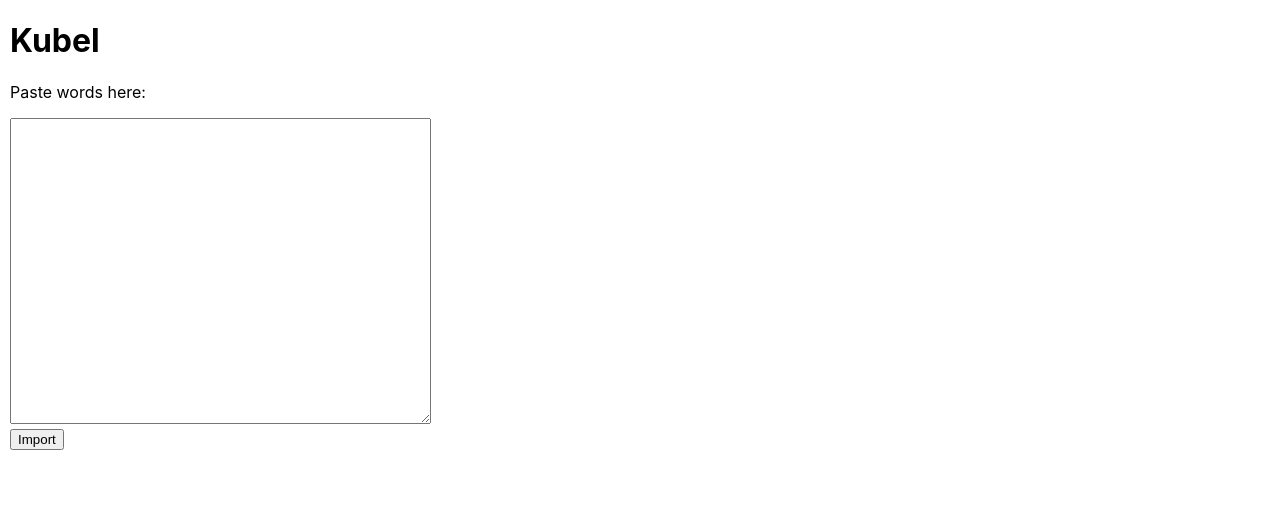
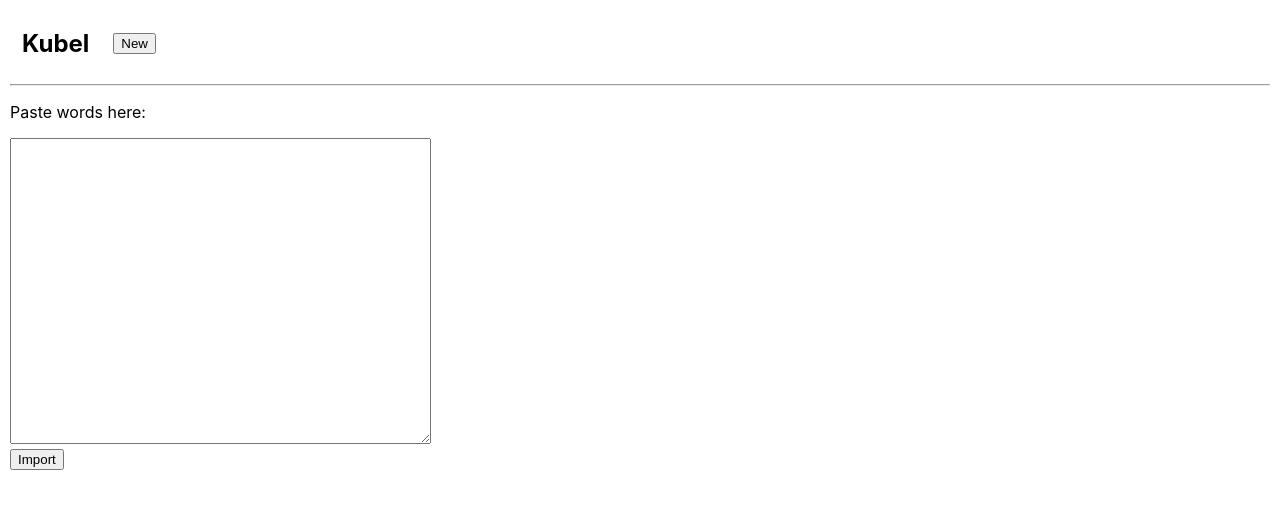
Before and after one commit to robertreppel/kubel, a React (Create React App) app: page / in a window 1280 px wide. Shown: the top 508 px of the page. Built offline with nearby package versions, Linux system fonts and the light colour scheme.

Commit message:
'New' menu item

```diff
--- a/src/App.css
+++ b/src/App.css
@@ -9,14 +9,17 @@
 }
 
 .App-header {
-  background-color: #282c34;
-  min-height: 100vh;
+  /* background-color: #2F2F4C; */
+  height: 56px;
   display: flex;
-  flex-direction: column;
   align-items: center;
-  justify-content: center;
-  font-size: calc(10px + 2vmin);
-  color: white;
+  flex-direction: row;
+  /* font-size: calc(10px + 2vmin); */
+  /* color: white; */
+  padding-top: 5px;
+  padding-bottom: 5px;
+  margin-bottom: 5px;
+  /* margin-left: -10px; */
 }
 
 .App-link {
@@ -46,11 +49,18 @@ div.box {
 }
 
 div.contextList {
+  margin-top: 10px;
   margin-bottom: 10px;
 }
 
 span.context {
   margin: 4px;
+  padding: 2px;
+}
+
+div.menuItem {
+  margin-left: 10px;
+  margin-right: 10px;
   padding: 2px;
 }
 
--- a/src/App.js
+++ b/src/App.js
@@ -20,7 +20,21 @@ const App = () => {
 
   return (
     <div className="page">
-      <h1>Kubel</h1>
+      <div className="App-header">
+        <div className="menuItem"><h2>Kubel</h2></div>
+        <div className="menuItem">
+          <button onClick={() => {
+            const retVal = window.confirm("Creating a new Kubel will delete everything here.");
+            if (retVal == true) {
+              localStorage.clear()
+              window.location.reload()
+            }
+          }}>
+            New
+            </button>
+        </div>
+      </div>
+      <hr />
       <BoundedContextList
         currentContext={currentContext}
         setCurrentContext={setCurrentContext}
```
